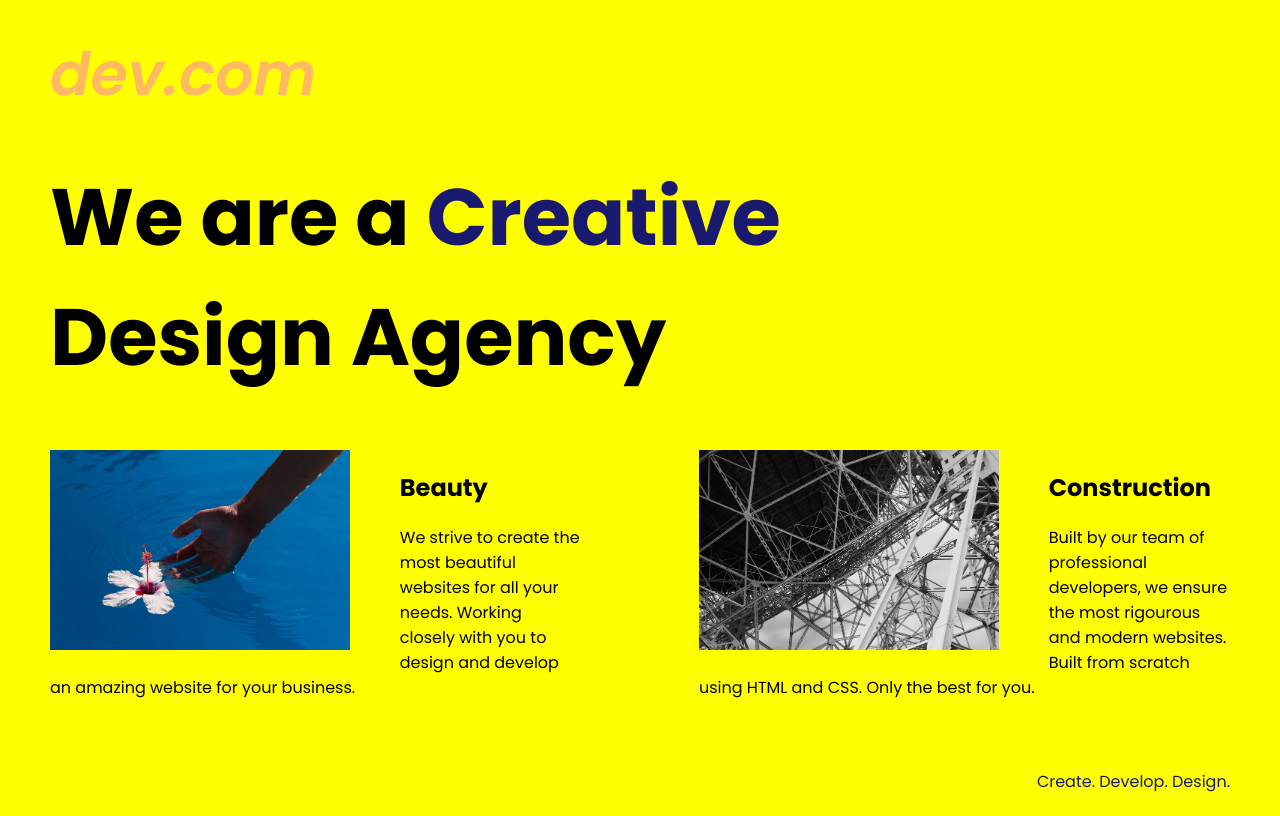
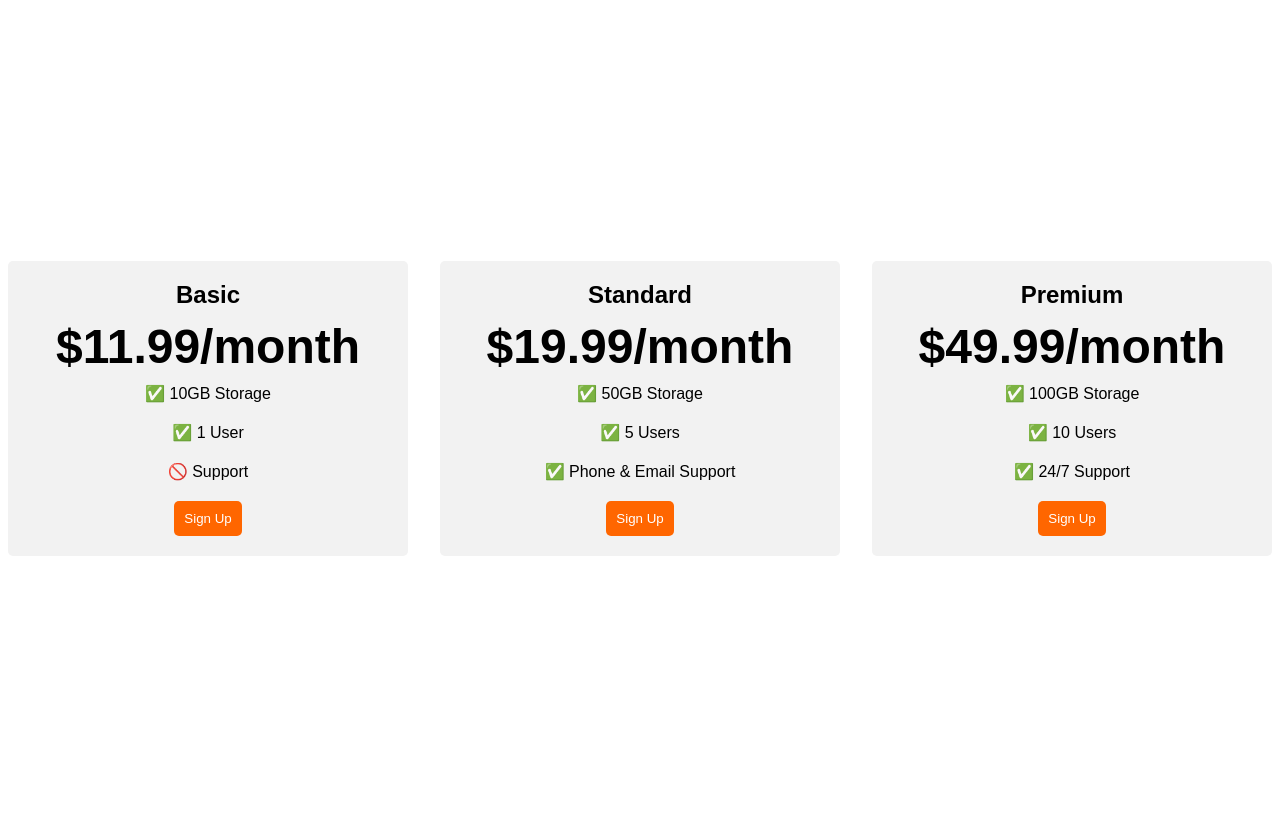
Before and after one commit to ankkc/PrTable-project, a plain HTML site: page solution.html in a window 1280 px wide. Drawn offline with Linux system fonts and the light colour scheme; a web font is replaced by a local one.

Commit message:
Add files via upload

```diff
--- a/solution.html
+++ b/solution.html
@@ -1,38 +1,106 @@
 <!DOCTYPE html>
-<html lang="en">
+<html>
 
 <head>
-  <meta charset="UTF-8">
-  <meta name="viewport" content="width=device-width, initial-scale=1.0">
-  <title>Agency</title>
-  <link rel="stylesheet" href="./solution.css">
+  <title>Flexbox Pricing Table</title>
   <link rel="preconnect" href="https://fonts.googleapis.com">
   <link rel="preconnect" href="https://fonts.gstatic.com" crossorigin>
-  <link href="https://fonts.googleapis.com/css2?family=Poppins:wght@400;700&display=swap" rel="stylesheet">
+  <link href="https://fonts.googleapis.com/css2?family=Sono:wght@400;700&display=swap" rel="stylesheet">
+  <style>
+    body {
+      font-family: 'Sono', sans-serif;
+    }
+
+    .pricing-container {
+      display: flex;
+      justify-content: center;
+      align-items: center;
+      height: 100vh;
+      gap: 2rem;
+    }
+
+    .pricing-plan {
+      flex: 1;
+      max-width: 400px;
+      padding: 20px;
+      background-color: #f2f2f2;
+      border-radius: 5px;
+      text-align: center;
+    }
+
+    .plan-title {
+      font-size: 24px;
+      font-weight: bold;
+      margin-bottom: 10px;
+    }
+
+    .plan-price {
+      font-size: 48px;
+      font-weight: bold;
+      margin-bottom: 10px;
+    }
+
+    .plan-features {
+      list-style: none;
+      padding: 0;
+      margin: 0;
+    }
+
+    .plan-features li {
+      margin-bottom: 20px;
+    }
+
+    .plan-button {
+      padding: 10px;
+      background-color: #ff6600;
+      color: #fff;
+      border-radius: 5px;
+      border: none;
+    }
+
+    @media (max-width: 1250px) {
+      .pricing-container {
+        flex-direction: column;
+        height: 100%;
+      }
+    }
+  </style>
 </head>
 
 <body>
-  <div class="main">
-    <img class="logo" src="./assets/images/logo.png" alt="logo">
-    <h1>We are a <span class="creative">Creative</span> <br />Design Agency</h1>
-    <div class="left card"><img class="tile-image" src="./assets/images/beautiful.jpg" alt="hand and flower in water">
-      <h2 class="card-title">Beauty</h2>
-      <p class="card-text">We strive to create the most beautiful websites for all your needs. Working closely with you
-        to
-        design and
-        develop an amazing website for your business.</p>
+  <div class="pricing-container">
+    <div class="pricing-plan">
+      <div class="plan-title">Basic</div>
+      <div class="plan-price">$11.99/month</div>
+      <ul class="plan-features">
+        <li>✅ 10GB Storage</li>
+        <li>✅ 1 User</li>
+        <li>🚫 Support</li>
+      </ul>
+      <button class="plan-button">Sign Up</a>
     </div>
+    <div class="pricing-plan">
+      <div class="plan-title">Standard</div>
+      <div class="plan-price">$19.99/month</div>
+      <ul class="plan-features">
+        <li>✅ 50GB Storage</li>
+        <li>✅ 5 Users</li>
+        <li>✅ Phone &amp; Email Support</li>
+      </ul>
+      <button class="plan-button">Sign Up</a>
+    </div>
+    <div class="pricing-plan">
+      <div class="plan-title">Premium</div>
+      <div class="plan-price">$49.99/month</div>
+      <ul class="plan-features">
+        <li>✅ 100GB Storage</li>
+        <li>✅ 10 Users</li>
+        <li>✅ 24/7 Support</li>
+      </ul>
+      <button class="plan-button">Sign Up</a>
+    </div>
+  </div>
 
-    <div class="right card"><img class="tile-image" src="./assets/images/construction.jpg" alt="metal structure">
-      <h2 class="card-title">Construction</h2>
-      <p>Built by our team of professional developers, we ensure the most rigourous and modern websites. Built from
-        scratch using HTML and CSS. Only the best for you.</p>
-    </div>
-
-  </div>
-  <footer>
-    <p>Create. Develop. Design.</p>
-  </footer>
 </body>
 
 </html>
```
Also changed, not shown: index.html (+89 -25 lines), goal-large.png (added), goal-small.png (added).
